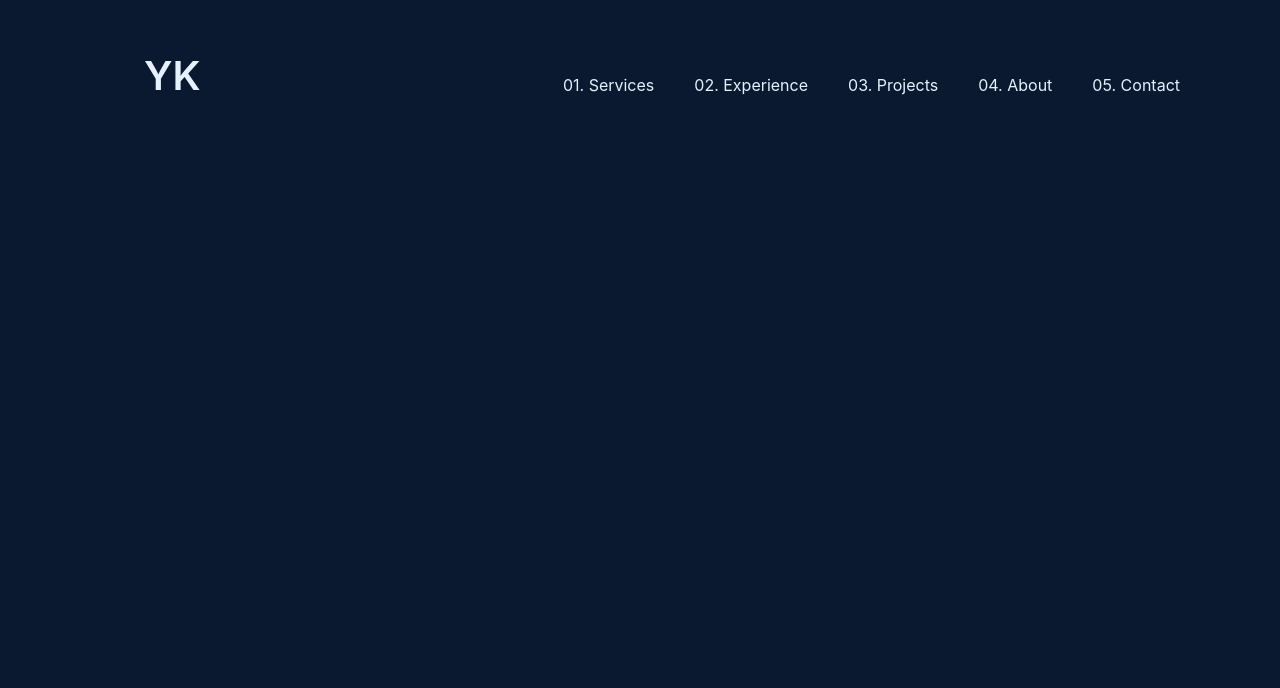
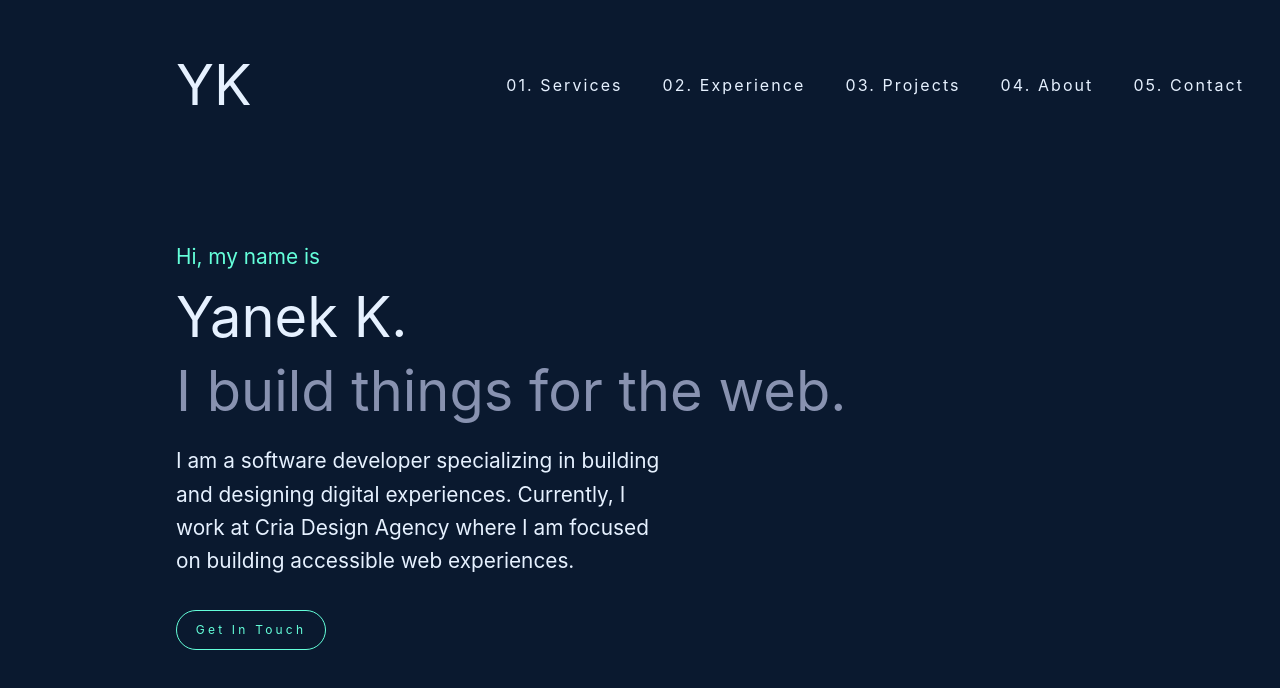
Before and after one commit to Yanek-K/Portfolio-v2, a React app: page / in a window 1280 px wide. Shown: the top 688 px of the page. Built offline with nearby package versions, Linux system fonts and the light colour scheme.

Commit message:
Working on hero section, almost complete

```diff
--- a/src/App.css
+++ b/src/App.css
@@ -166,13 +166,18 @@ img {
   display: block;
 }
 
-button {
-  font-family: inherit;
-  font-size: inherit;
-  line-height: inherit;
+.button {
+  max-width: 150px;
+  background-color: var(--navy);
+  padding: 0.6rem 1rem;
+  border: 1px solid var(--green);
+  border-radius: 40px;
+  color: var(--green);
+  text-align: center;
   cursor: pointer;
-  border: none;
-  background: none;
+  text-decoration: none;
+  font-size: 0.75rem;
+  letter-spacing: 0.2rem;
 }
 
 code {
@@ -189,47 +194,41 @@ code {
   --primary-font-family: "Montserrat", -apple-system, BlinkMacSystemFont,
     "Segoe UI", "Roboto", "Oxygen", "Ubuntu", "Cantarell", "Fira Sans",
     "Droid Sans", "Helvetica Neue", sans-serif;
-}
-p {
-  margin-bottom: 1.5em; /* Add space between paragraphs */
-}
-
-h1,
-h2,
-h3,
-h4,
-h5,
-h6 {
-  margin: 0;
-  font-weight: 600;
+  --padding-small: 1rem;
+  --padding-medium: 4rem;
+  --padding-large: 6rem;
+  --padding-xlarge: 8rem;
+  --margin-standard: 3rem 9rem 1rem 11rem;
 }
 
 h1 {
-  font-size: 2.5em;
-  margin-bottom: 0.5em;
+  font-size: 3.5rem;
 }
 
 h2 {
-  font-size: 2em;
-  margin-bottom: 0.75em;
+  font-size: 2rem;
 }
 
 h3 {
-  font-size: 1.75em;
-  margin-bottom: 1em;
+  font-size: 1.75rem;
+  margin-bottom: 1rem;
 }
 
 h4 {
-  font-size: 1.5em;
-  margin-bottom: 1.25em;
+  font-size: 1.5rem;
+  margin-bottom: 1.25rem;
 }
 
 h5 {
-  font-size: 1.25em;
-  margin-bottom: 1.5em;
+  font-size: 1.25rem;
+  margin-bottom: 1.5rem;
 }
 
 h6 {
-  font-size: 1em;
-  margin-bottom: 1.75em;
+  font-size: 1rem;
+  margin-bottom: 1.75rem;
 }
+
+p {
+  font-size: 1.3rem;
+}
--- a/src/App.js
+++ b/src/App.js
@@ -1,11 +1,13 @@
 import React from "react";
 import Navbar from "./Components/Navbar";
+import Hero from "./Components/Hero";
 import "./app.css";
 
 const App = () => {
   return (
     <div>
       <Navbar />
+      <Hero />
     </div>
   );
 };
--- /dev/null
+++ b/src/Components/Hero/index.css
@@ -0,0 +1,41 @@
+.hero {
+  display: flex;
+  margin: var(--margin-standard);
+}
+
+.hero__wrap {
+  display: flex;
+  flex-direction: column;
+  margin-top: var(--padding-xlarge);
+}
+
+.hero__wrap__intro {
+  color: var(--green);
+}
+
+.hero__wrap__name {
+  color: var(--white);
+  margin-bottom: -1rem;
+}
+
+.hero__wrap__info {
+  color: var(--slate);
+}
+
+.hero__wrap__about {
+  margin-top: 0.5rem;
+  max-width: 500px;
+  font-size: 1.3rem;
+  color: var(--white);
+}
+
+.hero__wrap__button {
+  margin-top: 2rem;
+}
+
+@media only screen and (min-width: 1500px) {
+  .hero {
+    margin-top: 5rem;
+    margin-left: 13rem;
+  }
+}
--- /dev/null
+++ b/src/Components/Hero/index.js
@@ -0,0 +1,22 @@
+import React from "react";
+import "./index.css";
+
+const Hero = () => {
+  return (
+    <div className="hero">
+      <div className="hero__wrap">
+        <p className="hero__wrap__intro">Hi, my name is</p>
+        <h1 className="hero__wrap__name">Yanek K.</h1>
+        <h1 className="hero__wrap__info">I build things for the web.</h1>
+        <p className="hero__wrap__about">
+          I am a software developer specializing in building and designing
+          digital experiences. Currently, I work at Cria Design Agency where I
+          am focused on building accessible web experiences.
+        </p>
+        <div className="button hero__wrap__button">Get In Touch</div>
+      </div>
+    </div>
+  );
+};
+
+export default Hero;
--- a/src/Components/Navbar/index.css
+++ b/src/Components/Navbar/index.css
@@ -1,6 +1,6 @@
 .navbar {
   color: var(--white);
-  padding: 3rem 7rem;
+  padding: var(--margin-standard);
   align-items: center;
 }
 
@@ -16,7 +16,6 @@
 
 .navbar__wrap__left {
   cursor: pointer;
-  margin-left: 2rem;
 }
 
 .navbar__wrap__right {
@@ -32,4 +31,11 @@
 
 .navbar__wrap__right ul li {
   margin-right: 20px; /* Adjust the margin value to your preference */
+  letter-spacing: 0.13rem;
 }
+
+@media only screen and (min-width: 1500px) {
+  .navbar__wrap__left {
+    margin-left: 1rem;
+  }
+}
```
